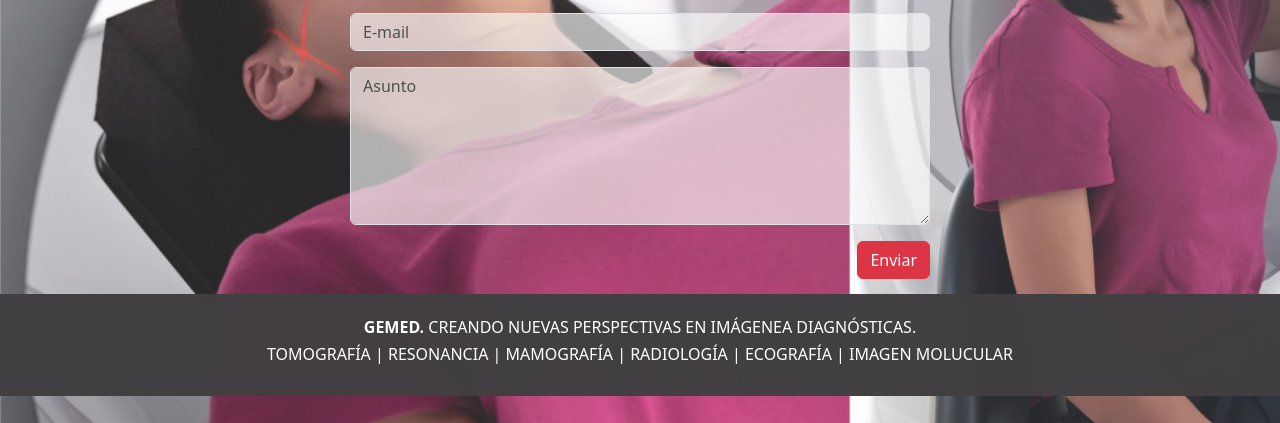
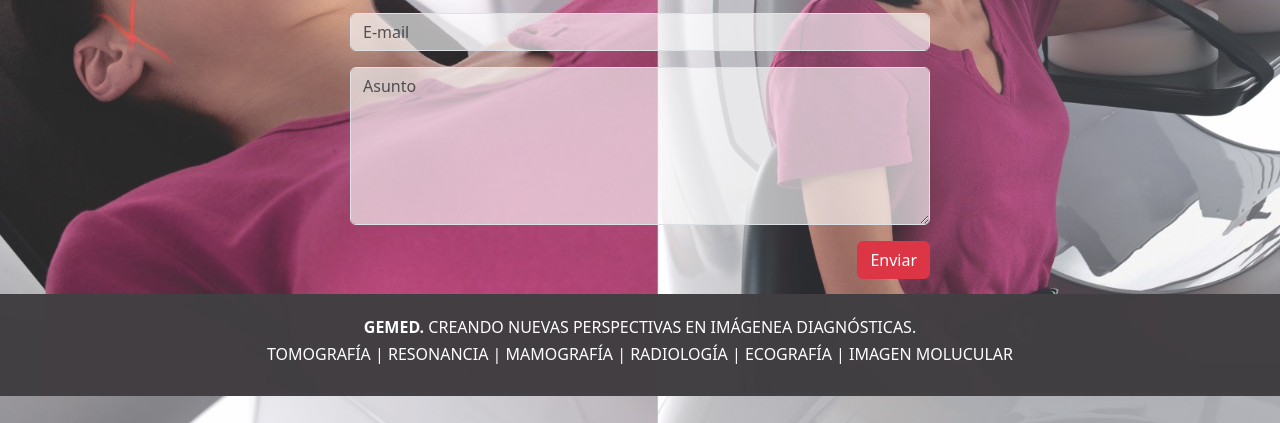
Before and after one commit to FabiolaLutrario/TP-M-dulo1-MDP-Programa, a plain HTML site: page index.html in a window 1280 px wide. Shown: the part 377-800 px from the top of the page. Drawn offline with nearby package versions, Linux system fonts and the light colour scheme.

Commit message:
Solucionando vista de imagen de fondo

```diff
--- a/style.css
+++ b/style.css
@@ -1,10 +1,5 @@
 body{
-    background-image: url("./banner.jpg");
-    background-size: cover;
-    background-repeat: no-repeat;
-    margin: 0;
-    width:100%;
-    height:100vh;
+    background: url("./banner.jpg") top center fixed;
 }
 
 #logo{
```
